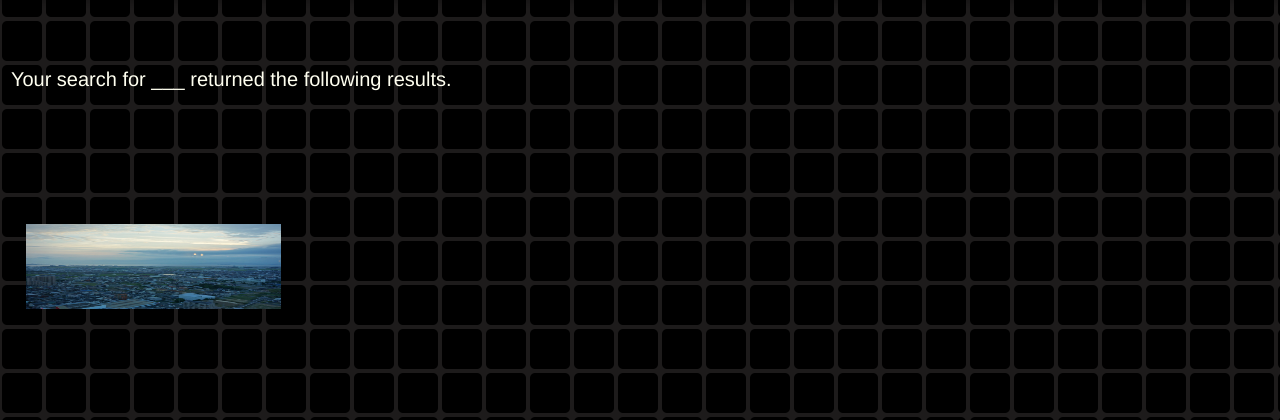
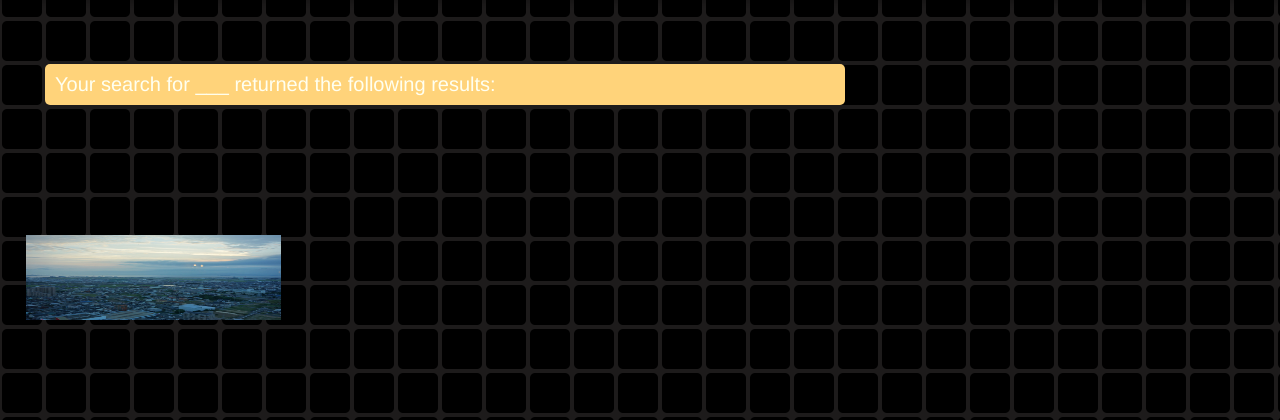
Before and after one commit to chris-is/moodie, a PHP site: page /COMP307/front-end/html/search-results.php in a window 1280 px wide. Shown: the part 113-533 px from the top of the page. Run offline with PHP 8.4, Linux system fonts and the light colour scheme; data that the repository does not hold is empty; some libraries are stand-ins or nearby versions.

Commit message:
search results css meh

```diff
--- a/front-end/css/movie.css
+++ b/front-end/css/movie.css
@@ -15,7 +15,6 @@ color: white;
 }
 
 #name {
-  padding: 0;
   margin-left: 105px;
   margin-right: 2rem;
   margin-top: 66px;
--- a/front-end/css/search-results.css
+++ b/front-end/css/search-results.css
@@ -1,5 +1,5 @@
 #result-msg{
-  margin-left: 2%;
+  margin-left: 60px;
   margin-right: 2%;
   margin-top: 5%;
   margin-bottom: 5%;
@@ -8,6 +8,13 @@
   font-style: normal;
   font-variant: normal;
   color: #fffff0;
+  background-color: #ffd37a;
+  padding: 0.5rem;
+  border-radius: 5px;
+  font-size: 20px;
+  width: 800px;
+  height: 41px;
+  line-height: 20px;
 }
 
 #image{
--- a/front-end/html/search-results.php
+++ b/front-end/html/search-results.php
@@ -28,7 +28,7 @@
 
       <div class="row">
         <div id="result-msg">
-          Your search for ___ returned the following results.
+          Your search for ___ returned the following results:
         </div>
       </div>
 
```
